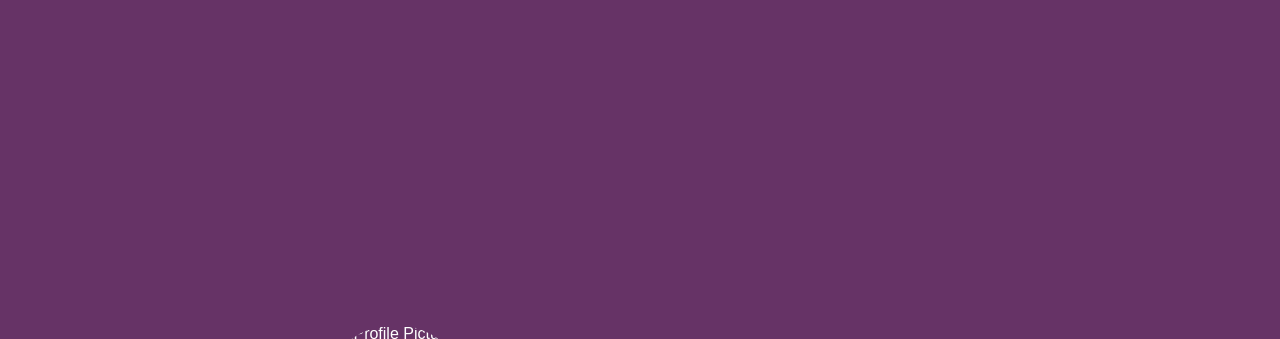
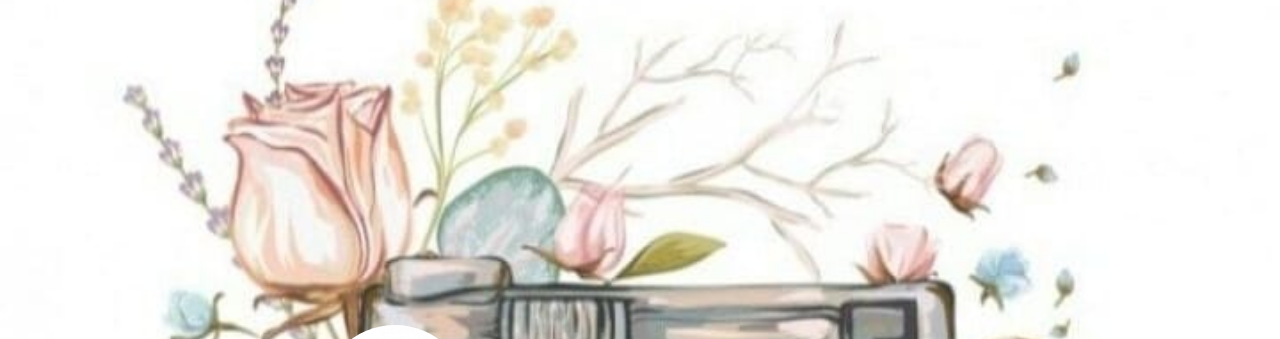
Before and after one commit to Sahithi-nomula/clickncaptures, a plain HTML site: page index.html in a window 1280 px wide. Shown: the top 339 px of the page. Drawn offline with Linux system fonts and the light colour scheme; files whose address does not match are found by name.

Commit message:
Update index.html

```diff
--- a/index.html
+++ b/index.html
@@ -15,7 +15,7 @@
             color: #333;
         }
         header {
-            background: url('C:\Users\Sahithi Nomula\Downloads\cam.jpeg') no-repeat center center/cover;
+            background: url('pic.jpeg') no-repeat center center/cover;
             height: 100vh;
             display: flex;
             align-items: center;
@@ -113,7 +113,7 @@
     <header>
         <div class="content">
             <div class="profile">
-                <img src="C:\Users\Sahithi Nomula\Downloads\cam.jpeg" alt="Profile Picture">
+                <img src="pic.jpeg" alt="Profile Picture">
             </div>
             <div>
                 <h1>ClicknCaptures</h1>
```
